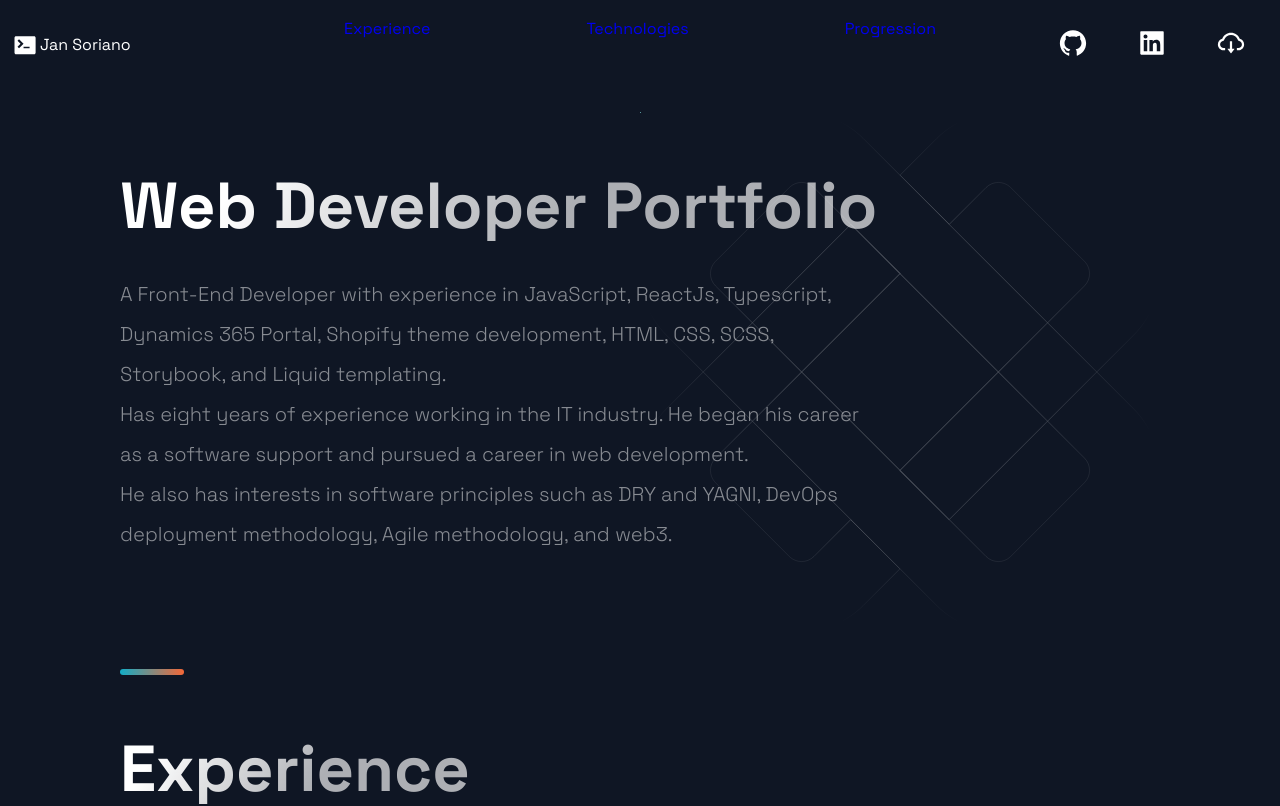
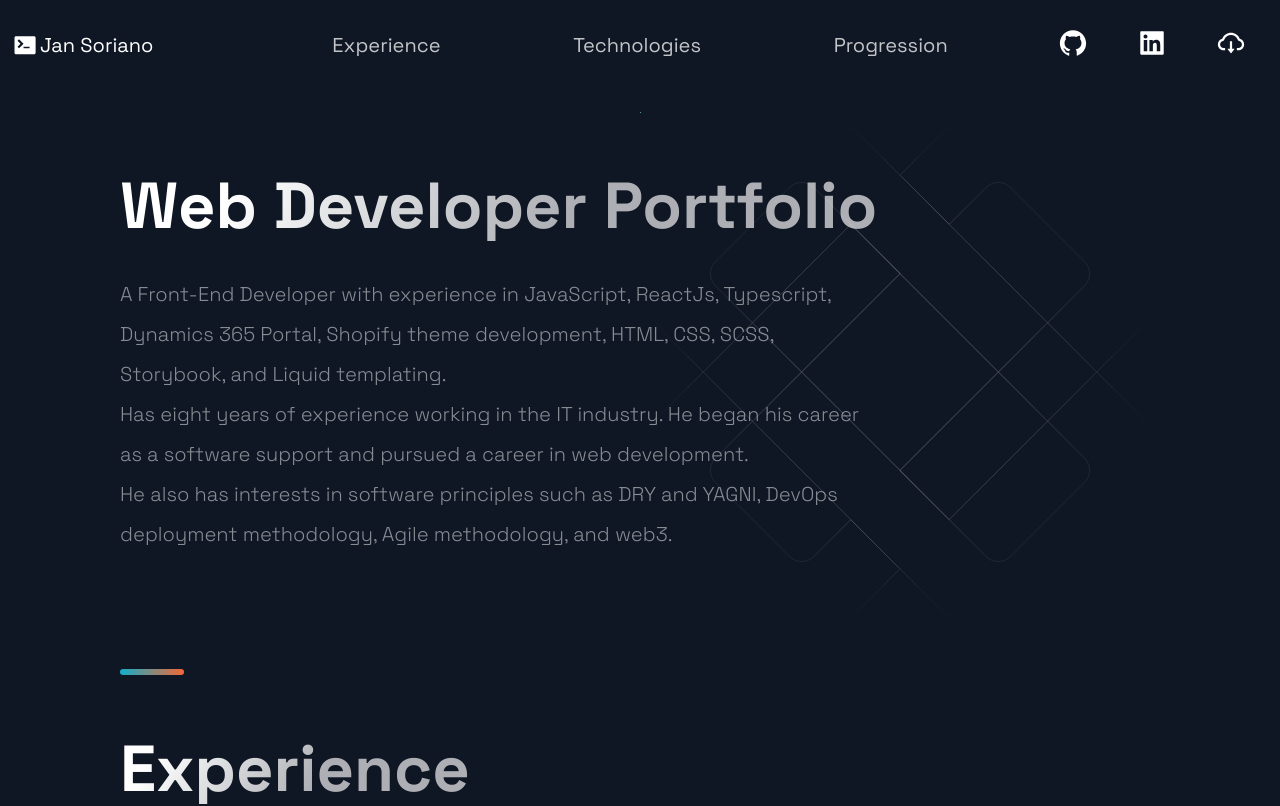
Before and after one commit to jansorianowork/nextjs-portfolio-2022, a Next.js app: page / in a window 1280 px wide. Shown: the top 806 px of the page. Built offline with nearby package versions, Linux system fonts and the light colour scheme.

Commit message:
updated link style

```diff
--- a/src/components/Header/Header.js
+++ b/src/components/Header/Header.js
@@ -1,5 +1,3 @@
-import Link from "next/link";
-import React from "react";
 import {
 	AiFillGithub,
 	AiOutlineCloudDownload,
@@ -12,14 +10,14 @@ import {
 	Div1,
 	Div2,
 	Div3,
-	NavLink,
+	Link1,
 	SocialIcons,
 } from "./HeaderStyles";
 
 const Header = () => (
 	<Container>
 		<Div1>
-			<Link
+			<Link1
 				href="/"
 				style={{
 					display: "flex",
@@ -28,17 +26,17 @@ const Header = () => (
 				}}
 			>
 				<DiTerminal size="3rem" /> <span>Jan Soriano</span>
-			</Link>
+			</Link1>
 		</Div1>
 		<Div2>
 			<li>
-				<Link href="#projects">Experience</Link>
+				<Link1 href="#projects">Experience</Link1>
 			</li>
 			<li>
-				<Link href="#tech">Technologies</Link>
+				<Link1 href="#tech">Technologies</Link1>
 			</li>
 			<li>
-				<Link href="#about">Progression</Link>
+				<Link1 href="#about">Progression</Link1>
 			</li>
 		</Div2>
 		<Div3>
--- a/src/components/Header/HeaderStyles.js
+++ b/src/components/Header/HeaderStyles.js
@@ -1,5 +1,5 @@
-import { IoIosArrowDropdown } from 'react-icons/io';
-import styled from 'styled-components';
+import { IoIosArrowDropdown } from "react-icons/io";
+import styled from "styled-components";
 
 export const Container = styled.div`
 	display: grid;
@@ -46,7 +46,7 @@ export const Div3 = styled.div`
 `;
 
 // Navigation Links
-export const NavLink = styled.a`
+export const Link1 = styled.a`
 	font-size: 2rem;
 	line-height: 50px;
 	color: rgba(255, 255, 255, 0.75);
@@ -94,8 +94,8 @@ export const NavProductsIcon = styled(IoIosArrowDropdown)`
 	display: flex;
 	align-self: center;
 	transition: 0.3s ease;
-  opacity: ${({ isOpen }) => (isOpen ? '1' : '.75')};
-  transform: ${({ isOpen }) => (isOpen ? 'scaleY(-1)' : 'scaleY(1)')};
+	opacity: ${({ isOpen }) => (isOpen ? "1" : ".75")};
+	transform: ${({ isOpen }) => (isOpen ? "scaleY(-1)" : "scaleY(1)")};
 
 	&:hover {
 		opacity: 1;
@@ -106,7 +106,6 @@ export const NavProductsIcon = styled(IoIosArrowDropdown)`
 		width: 15px;
 	}
 `;
-
 
 // Social Icons
 
@@ -119,6 +118,5 @@ border-radius: 50px;
 		background-color: #212d45;
 		transform: scale(1.2);
 		cursor: pointer;
-
 	}
-`
+`;
```
Lines whose indentation alone changed are shown as unchanged.
